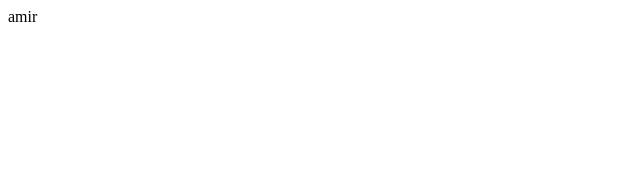
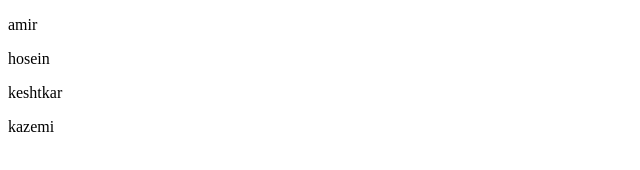
Before and after one commit to amirhoseinka/first-project, a plain HTML site: page index.html in a window 1280 px wide. Shown: the whole page, without its empty margins (0-640 px from the left). Drawn offline with Linux system fonts and the light colour scheme.

Commit message:
name added

```diff
--- a/index.html
+++ b/index.html
@@ -7,6 +7,9 @@
     <title>Document</title>
 </head>
 <body>
-    amir
+    <p>amir</p>
+    <p>hosein</p>
+    <p>keshtkar</p>
+    <p>kazemi</p>
 </body>
 </html>
```
